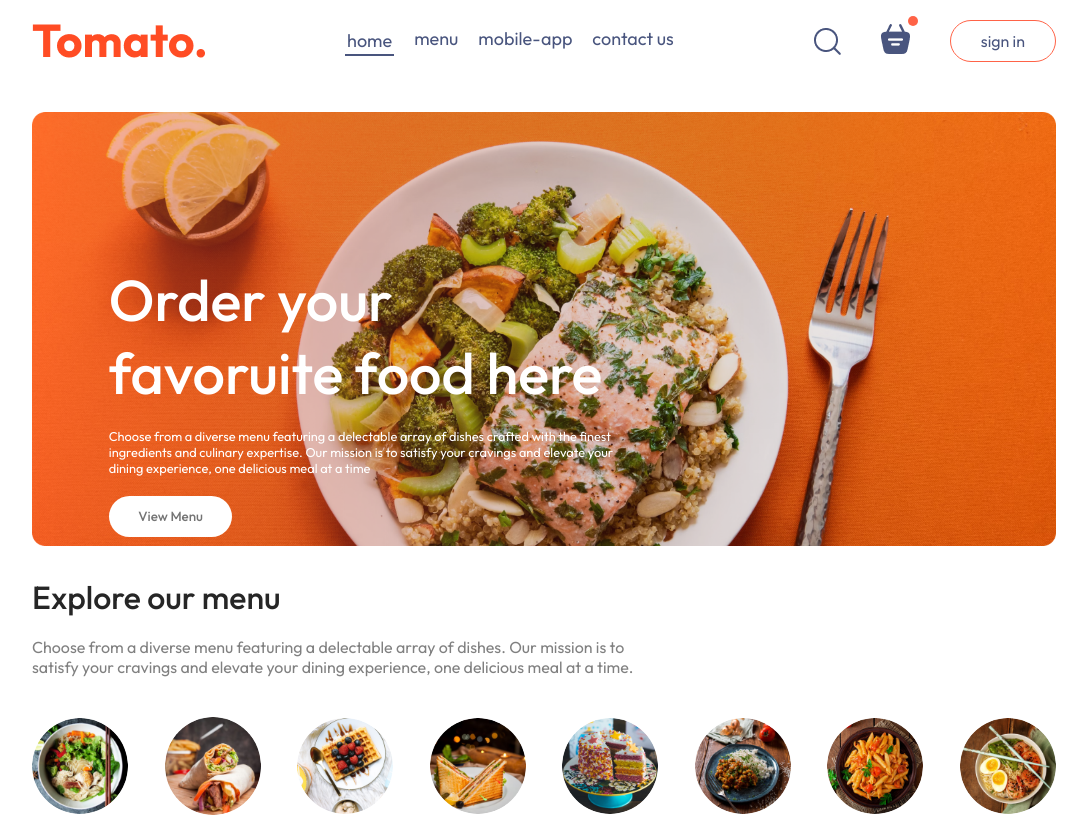
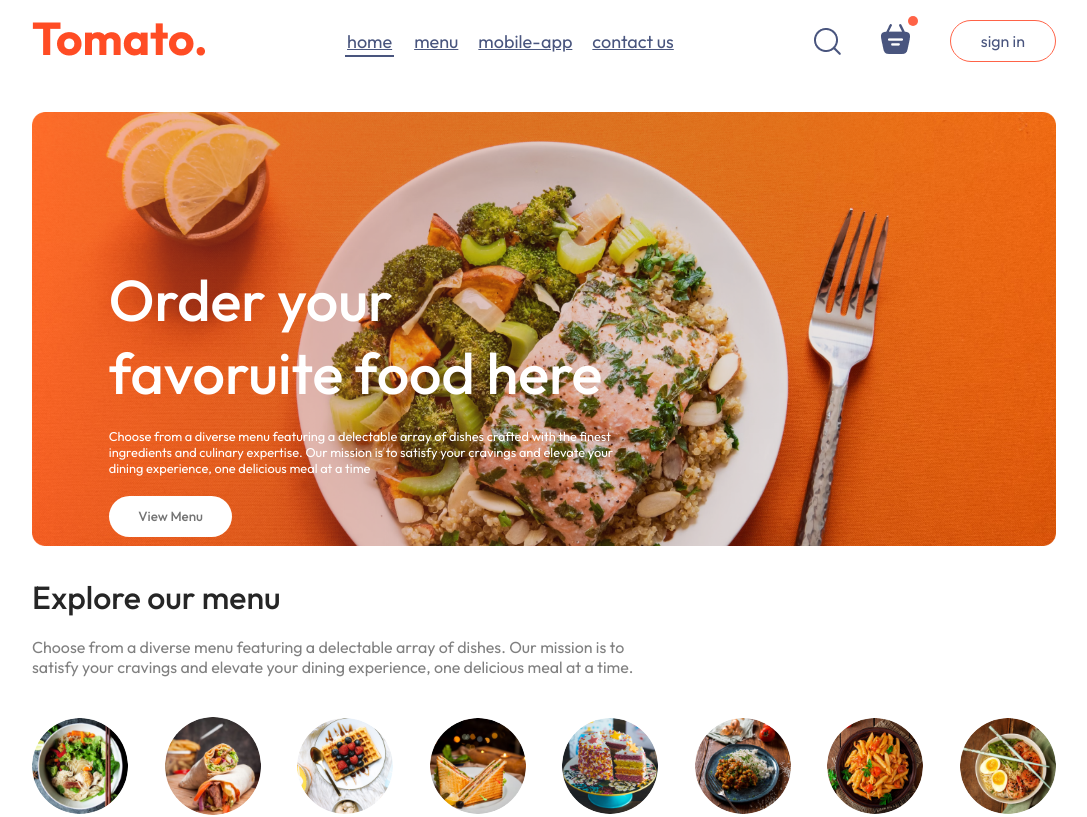
Before and after one commit to mahak-2005/food-delivery-project, a React (Vite) app in the folder frontend/: page / in a window 1280 px wide. Shown: the top 817 px of the page, without its empty margins (96-1183 px from the left). Built offline with nearby package versions, Linux system fonts and the light colour scheme.

Commit message:
change navbar jsx

```diff
--- a/frontend/src/components/Navbar/Navbar.jsx
+++ b/frontend/src/components/Navbar/Navbar.jsx
@@ -1,28 +1,83 @@
 import React, { useState } from 'react'
 import './Navbar.css'
 import { assets } from '../../assets/assets'
+import { Link } from 'react-router-dom'
 
-const Navbar = ({setShowLogin}) => {
+const Navbar = ({ setShowLogin }) => {
 
-   const [menu,setMenu] = useState("home");
+  const [menu, setMenu] = useState("home")
 
   return (
     <div className='navbar'>
+
+      {/* Logo */}
+      <Link to='/'>
         <img src={assets.logo} alt="logo" />
+      </Link>
+
+      {/* Menu */}
       <ul className="navbar-menu">
-            <li onClick={()=>setMenu("home")} className={menu==="home"?"active":""}>home</li>
-            <li onClick={()=>setMenu("menu")} className={menu==="menu"?"active":""}>menu</li>
-            <li onClick={()=>setMenu("mobile-app")} className={menu==="mobile-app"?"active":""}>mobile-app</li>
-            <li onClick={()=>setMenu("contact us")} className={menu==="contact us"?"active":""}>contact us</li>
+
+        <li>
+          <Link
+            to='/'
+            onClick={() => setMenu("home")}
+            className={menu === "home" ? "active" : ""}
+          >
+            home
+          </Link>
+        </li>
+
+        <li>
+          <a
+            href='#explore-menu'
+            onClick={() => setMenu("menu")}
+            className={menu === "menu" ? "active" : ""}
+          >
+            menu
+          </a>
+        </li>
+
+        <li>
+          <a
+            href='#app-download'
+            onClick={() => setMenu("mobile-app")}
+            className={menu === "mobile-app" ? "active" : ""}
+          >
+            mobile-app
+          </a>
+        </li>
+
+        <li>
+          <a
+            href='#footer'
+            onClick={() => setMenu("contact us")}
+            className={menu === "contact us" ? "active" : ""}
+          >
+            contact us
+          </a>
+        </li>
+
       </ul>
+
+      {/* Right Section */}
       <div className="navbar-right">
-            <img src={assets.search_icon} alt="" />
+
+        <img src={assets.search_icon} alt="search" />
+
         <div className="navbar-search-icon">
-                <img src={assets.basket_icon} alt="" />
+          <Link to='/cart'>
+            <img src={assets.basket_icon} alt="cart" />
+          </Link>
           <div className="dot"></div>
         </div>
-            <button onClick={()=>setShowLogin(true)}>sign in</button>
+
+        <button onClick={() => setShowLogin(true)}>
+          sign in
+        </button>
+
       </div>
+
     </div>
   )
 }
```
Lines whose indentation alone changed are shown as unchanged.
